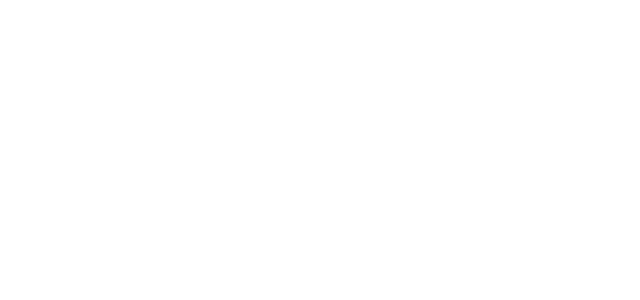
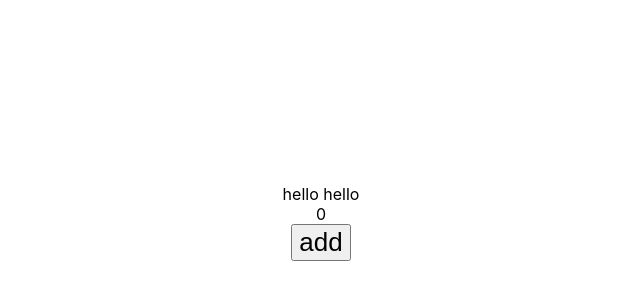
Before and after one commit to yaolx/yaolx.github.io, a React (Vite) app: page /#/demo in a window 1280 px wide. Shown: the part 72-372 px from the top of the page, without its empty margins (319-959 px from the left). Built offline with nearby package versions, Linux system fonts and the light colour scheme.

Commit message:
feature: demo测试

```diff
--- /dev/null
+++ b/src/page/demo/hello.tsx
@@ -0,0 +1,14 @@
+import React from 'react'
+import PropTypes from 'prop-types'
+
+type IProps = {
+  name: string
+  onClick: () => void
+}
+
+const Hello = (props: IProps) => {
+  console.log('hello render')
+  return <div onClick={props.onClick}>hello {props.name}</div>
+}
+
+export default Hello
--- /dev/null
+++ b/src/page/demo/index.tsx
@@ -0,0 +1,32 @@
+import React, { useState } from 'react'
+import { Button } from 'antd'
+import Hello from './hello'
+import styles from './style/index.module.less'
+
+const Counter = () => {
+  console.log('counter render')
+  const [count, addCount] = useState(0)
+  /* const clickHandler = () => {
+    console.log('hello click')
+  } */
+
+  const clickHandler = React.useCallback(() => {
+    console.log('hello click')
+    console.log('count', count)
+  }, [count])
+  return (
+    <div className={styles.App}>
+      <Hello name="hello" onClick={clickHandler} />
+      <div className="counter-num">{count}</div>
+      <Button
+        onClick={() => {
+          addCount(count + 1)
+        }}
+      >
+        add
+      </Button>
+    </div>
+  )
+}
+
+export default Counter
--- /dev/null
+++ b/src/page/demo/style/index.module.less
@@ -0,0 +1,4 @@
+.App {
+  text-align: center;
+  margin-top: 20%;
+}
--- /dev/null
+++ b/src/page/demo2/index.tsx
@@ -0,0 +1,23 @@
+import React, { useState } from 'react'
+import { Button } from 'antd'
+import styles from './style/index.module.less'
+
+const Counter = () => {
+  console.log('counter render')
+  const [count, addCount] = useState({ num: 0, time: Date.now() })
+  const clickHandler = () => {
+    count.num++
+    count.time = Date.now()
+    addCount(count)
+  }
+  return (
+    <div className={styles.App}>
+      <div className="counter-num">
+        {count.num}, {count.time}
+      </div>
+      <Button onClick={clickHandler}>add</Button>
+    </div>
+  )
+}
+
+export default Counter
--- /dev/null
+++ b/src/page/demo2/style/index.module.less
@@ -0,0 +1,4 @@
+.App {
+  text-align: center;
+  margin-top: 20%;
+}
```
Also changed, not shown: src/routes/index.ts (+10 -0 lines).
